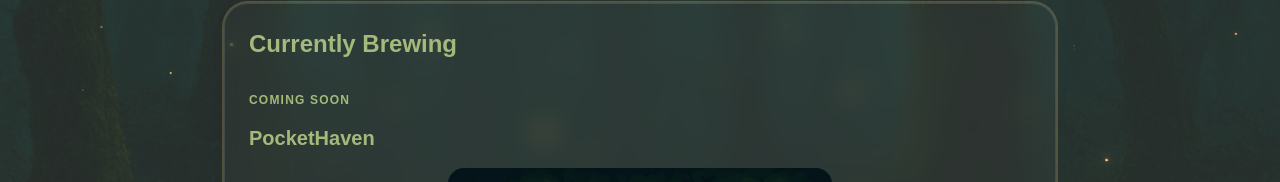
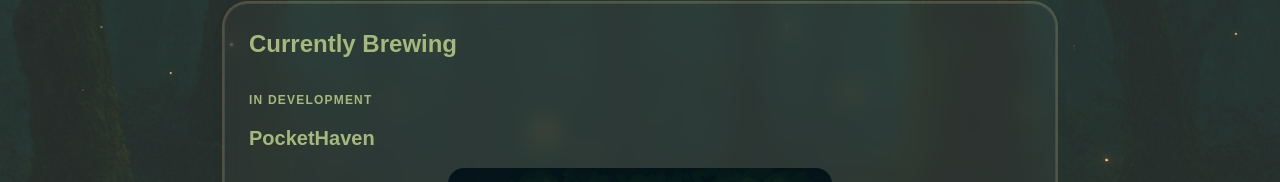
Before and after one commit to morrowmoss-studios/morrowmoss.com, a Next.js app: page / in a window 1280 px wide. Shown: the part 378-560 px from the top of the page. Built offline with nearby package versions, Linux system fonts and the light colour scheme.

Commit message:
fixed pockethaven typo on home page

```diff
--- a/app/page.tsx
+++ b/app/page.tsx
@@ -20,7 +20,7 @@ export default function Home() {
 
                 {/* PocketHaven */}
                 <div className="space-y-4">
-                    <p className="text-moss-light/60 text-xs uppercase tracking-widest font-semibold">Coming Soon</p>
+                    <p className="text-moss-light/60 text-xs uppercase tracking-widest font-semibold">In Development</p>
                     <h3 className="text-xl font-semibold text-moss-light">PocketHaven</h3>
                     <Image
                         src="/pockethaven.png"
```
